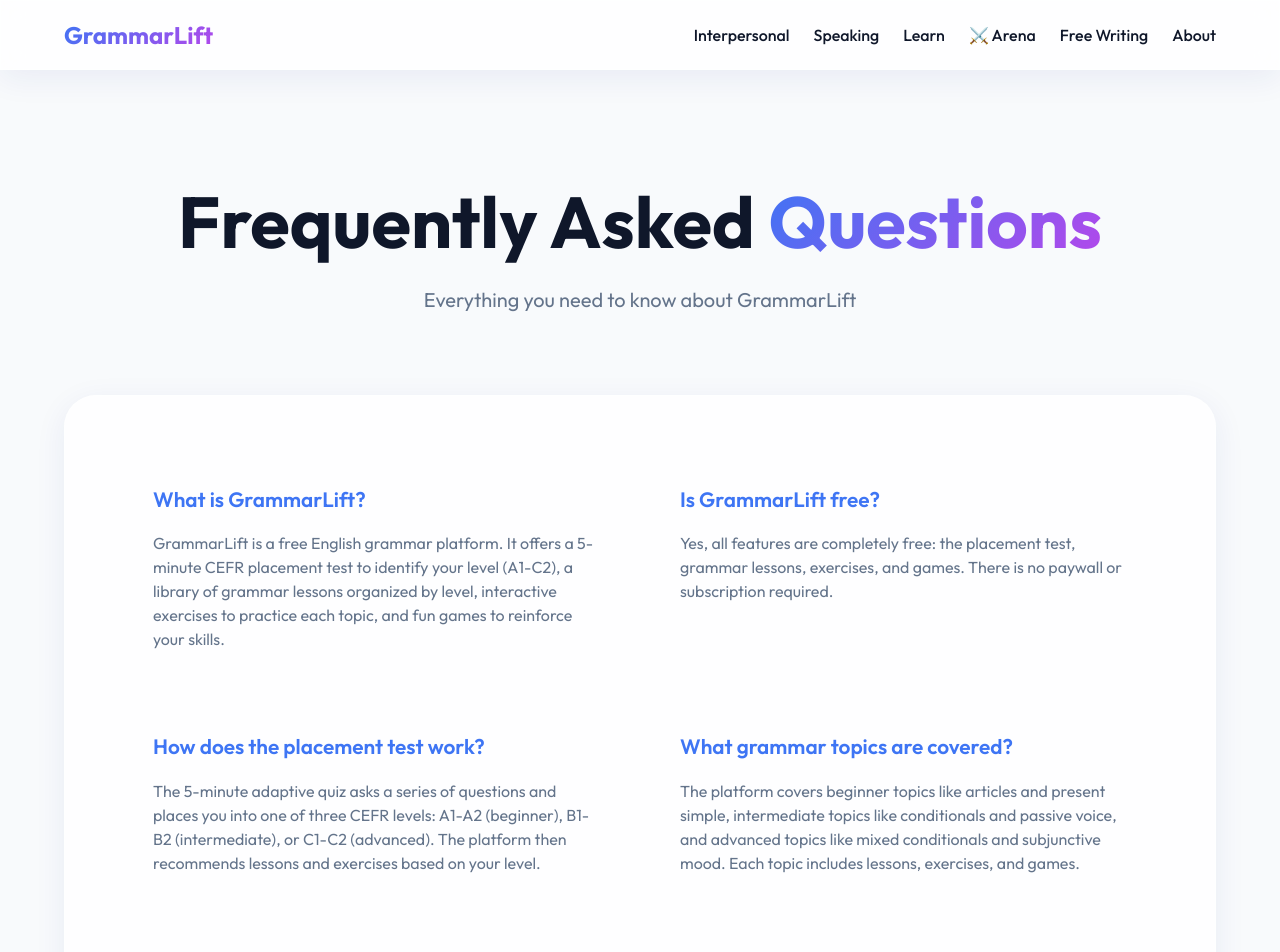
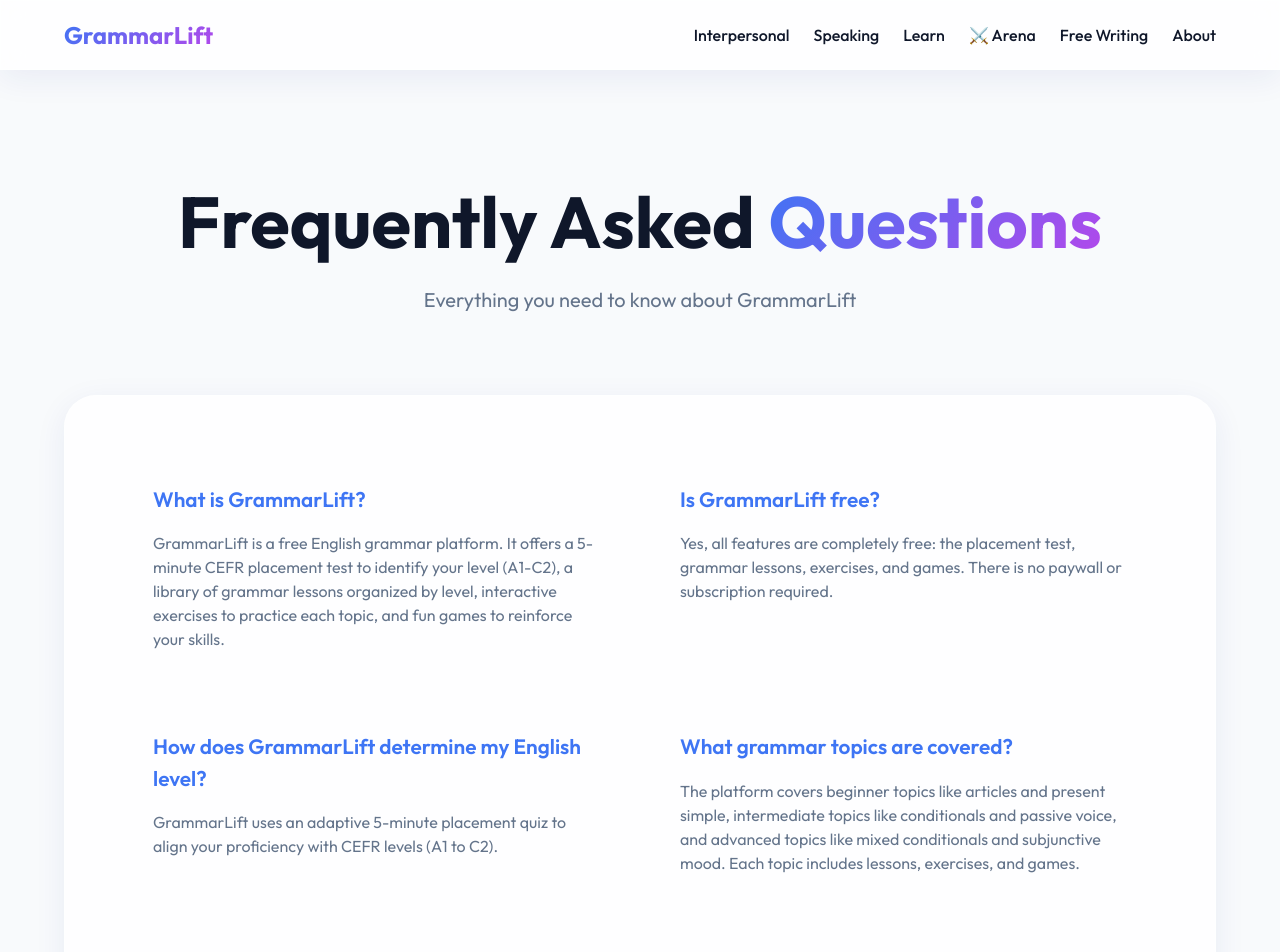
Before and after one commit to mx1204/grammarlift, a Next.js app: page /faq in a window 1280 px wide. Shown: the top 952 px of the page. Built offline with nearby package versions, Linux system fonts and the light colour scheme.

Commit message:
feat: deploy JSON-LD schemas for SoftwareApplication and FAQPage

```diff
--- a/src/app/faq/page.tsx
+++ b/src/app/faq/page.tsx
@@ -28,12 +28,12 @@
         },
       },
       {
-        '@type': 'Question',
-        name: 'How does the placement test work?',
-        acceptedAnswer: {
-          '@type': 'Answer',
-          text: 'The 5-minute adaptive quiz asks a series of questions and places you into one of three CEFR levels: A1-A2 (beginner), B1-B2 (intermediate), or C1-C2 (advanced). The platform then recommends lessons and exercises based on your level.',
-        },
+        "@type": "Question",
+        "name": "How does GrammarLift determine my English level?",
+        "acceptedAnswer": {
+          "@type": "Answer",
+          "text": "GrammarLift uses an adaptive 5-minute placement quiz to align your proficiency with CEFR levels (A1 to C2)."
+        }
       },
       {
         '@type': 'Question',
```
Also changed, not shown: src/app/page.tsx (+26 -1 lines).
